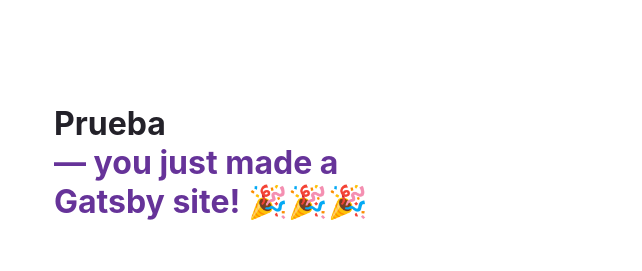
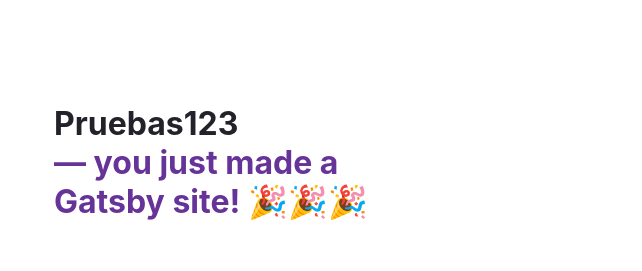
Before and after one commit to ivanrzk/demo-gatsby, a Gatsby site: page / in a window 1280 px wide. Shown: the top 271 px of the page, without its empty margins (50-692 px from the left). Built offline with nearby package versions, Linux system fonts and the light colour scheme; Gatsby itself is replaced by a stand-in of ours.

Commit message:
Update index.js

```diff
--- a/src/pages/index.js
+++ b/src/pages/index.js
@@ -131,7 +131,7 @@
     <main style={pageStyles}>
       <title>Home Page</title>
       <h1 style={headingStyles}>
-        Prueba
+        Pruebas123
         <br />
         <span style={headingAccentStyles}>— you just made a Gatsby site! </span>
         <span role="img" aria-label="Party popper emojis">
```
